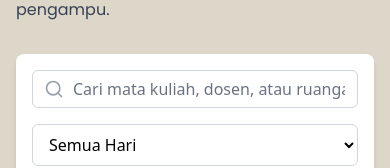
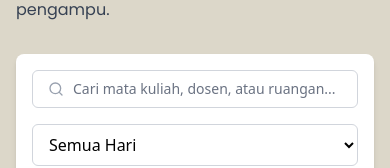
Before and after one commit to keqi000/proyek-pengembangan-web-berbasis-framework-terbaru, a Next.js app: page /user/schedule in a window 390 px wide. Shown: the part 210-378 px from the top of the page. Built offline with nearby package versions, Linux system fonts and the light colour scheme.

Commit message:
[user/schedule] Set more smaller text when in mobile (in search bar)

```diff
--- a/src/app/user/schedule/page.tsx
+++ b/src/app/user/schedule/page.tsx
@@ -169,11 +169,11 @@ const JadwalKuliahPage: FC = () => {
           <div className="flex-1">
             <div className="relative">
               <div className="absolute inset-y-0 left-0 pl-3 flex items-center pointer-events-none">
-                <Search className="h-5 w-5 text-gray-400" />
+                <Search className="h-4 md:h-5 md:w-5 text-gray-400" />
               </div>
               <input
                 type="text"
-                className="block w-full pl-10 pr-3 py-2 border border-gray-300 rounded-md leading-5 bg-white placeholder-gray-500 focus:outline-none focus:ring-[#A27B5C] focus:border-[#A27B5C] sm:text-sm text-black"
+                className="block w-full pl-10 pr-3 py-2 border border-gray-300 rounded-md leading-5 bg-white placeholder-gray-500 focus:outline-none focus:ring-[#A27B5C] focus:border-[#A27B5C] text-sm md:text-base text-black"
                 placeholder="Cari mata kuliah, dosen, atau ruangan..."
                 value={searchTerm}
                 onChange={(e) => setSearchTerm(e.target.value)}
```
